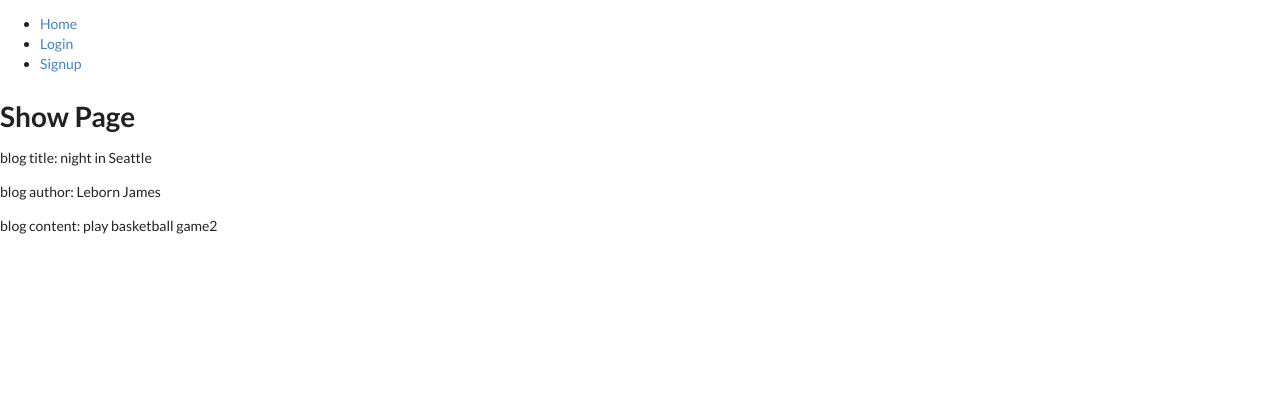
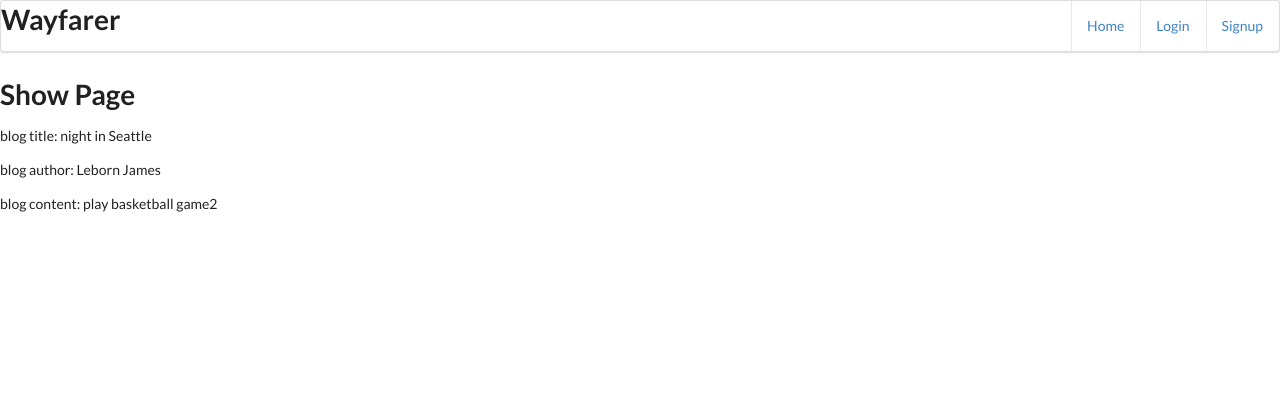
Before and after one commit to meeshers/wayfarer-ga, a Django app: page /accounts/profile/1/ in a window 1280 px wide. Shown: the top 420 px of the page. After the commit the page ends 212 px from the top, so only its background shows below. Run offline with Django 3.2, Linux system fonts and the light colour scheme.

Commit message:
menu bar

```diff
--- a/main_app/templates/base.html
+++ b/main_app/templates/base.html
@@ -14,15 +14,16 @@
 <body>
     <header>
         <nav>
-            <div>
+            <div class="ui menu">
+                <h1>Wayfarer</h1>
                 <ul class="right menu">
-                    <li><a href="{% url 'home' %}">Home</a></li>
+                    <li class="item"><a href="{% url 'home' %}">Home</a></li>
                     {% if user.is_authenticated %}
-                    <li><a href="{% url 'logout' %}">Logout</a></li>
-                    <li><a href="{% url 'profile' %}">Profile</a></li>
+                    <li class="item"><a href="{% url 'logout' %}">Logout</a></li>
+                    <li class="item"><a href="{% url 'profile' %}">Profile</a></li>
                     {% else %}
-                    <li><a href="{% url 'login' %}">Login</a></li>
-                    <li><a href="{% url 'signup' %}">Signup</a></li>
+                    <li class="item"><a href="{% url 'login' %}">Login</a></li>
+                    <li class="item"><a href="{% url 'signup' %}">Signup</a></li>
                     {% endif %}
                 </ul>
             </div>
```
